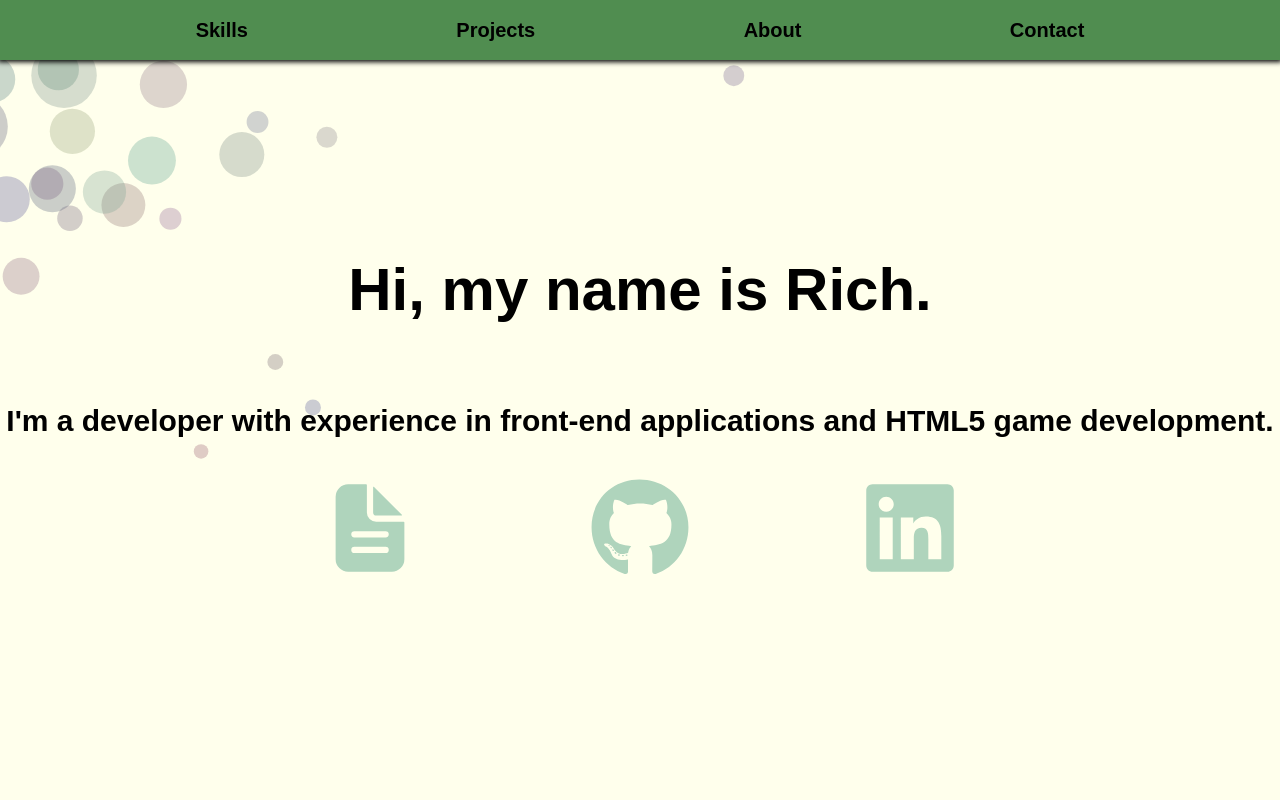
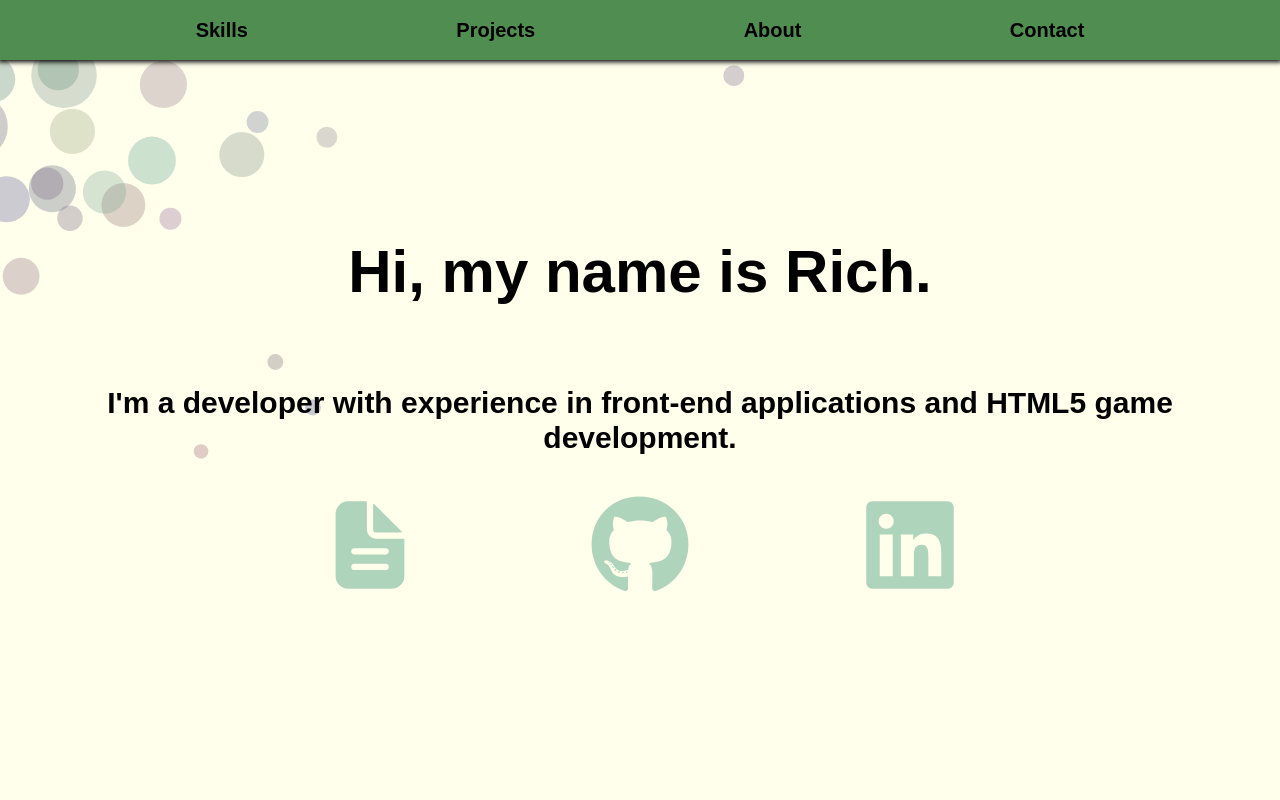
Before and after one commit to RichPBee/PortfolioApp, a React (Vite) app: page / in a window 1280 px wide. Shown: the top 800 px of the page. Built offline with nearby package versions, Linux system fonts and the light colour scheme; the HTML template or start-up script is replaced by a standard one.

Commit message:
Amended some padding for mobile

```diff
--- a/src/components/styles/Hero.css
+++ b/src/components/styles/Hero.css
@@ -13,6 +13,16 @@
     text-align: center;
     width: 100%;
     font-size: 30px;
+}
+
+.HeroText > h1 {
+    padding-left: 10px;
+    padding-right: 10px;
+}
+
+.HeroText > h4 {
+    padding-left: 10px;
+    padding-right: 10px;
 }
 
 .HeroCanvas {
```
